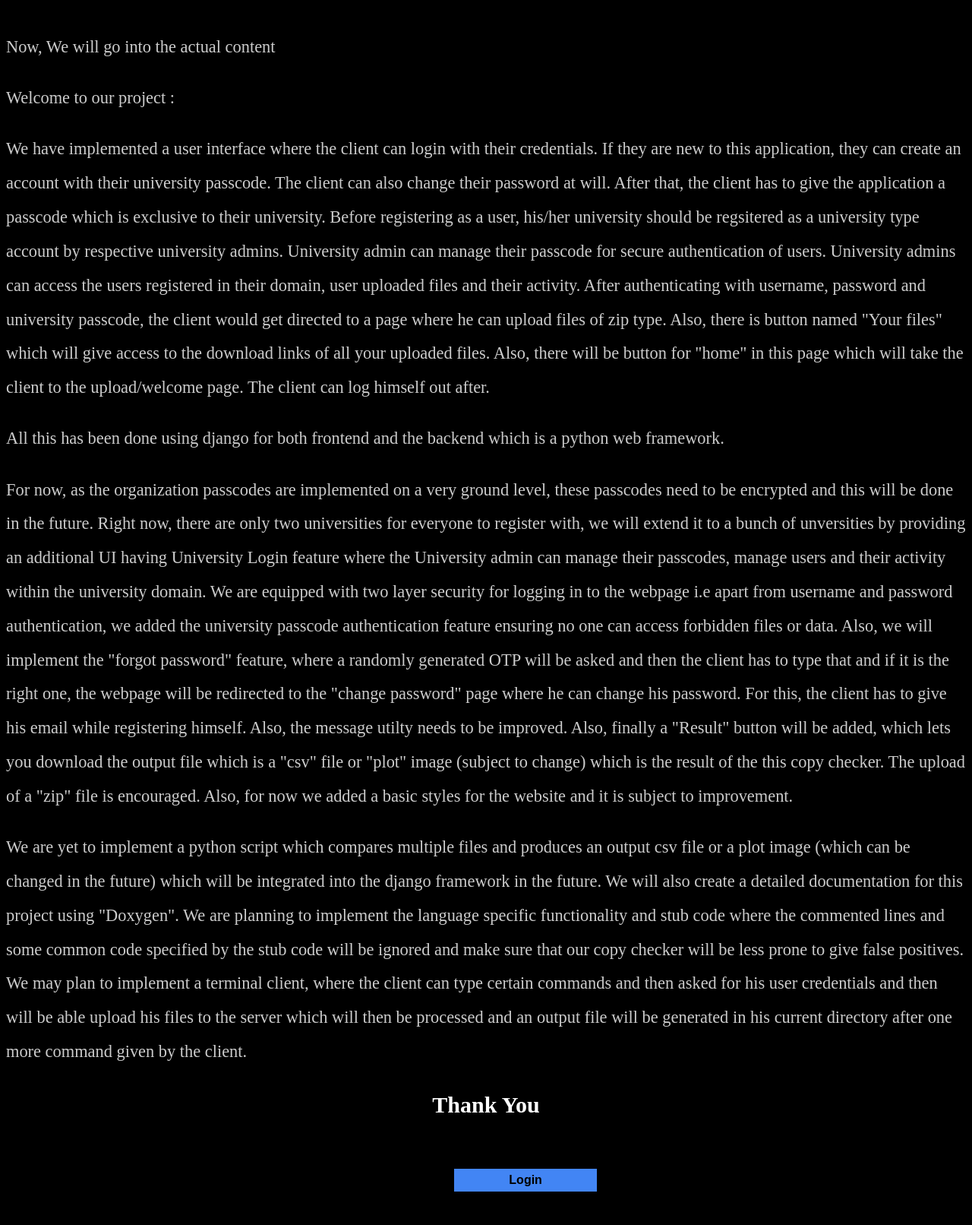
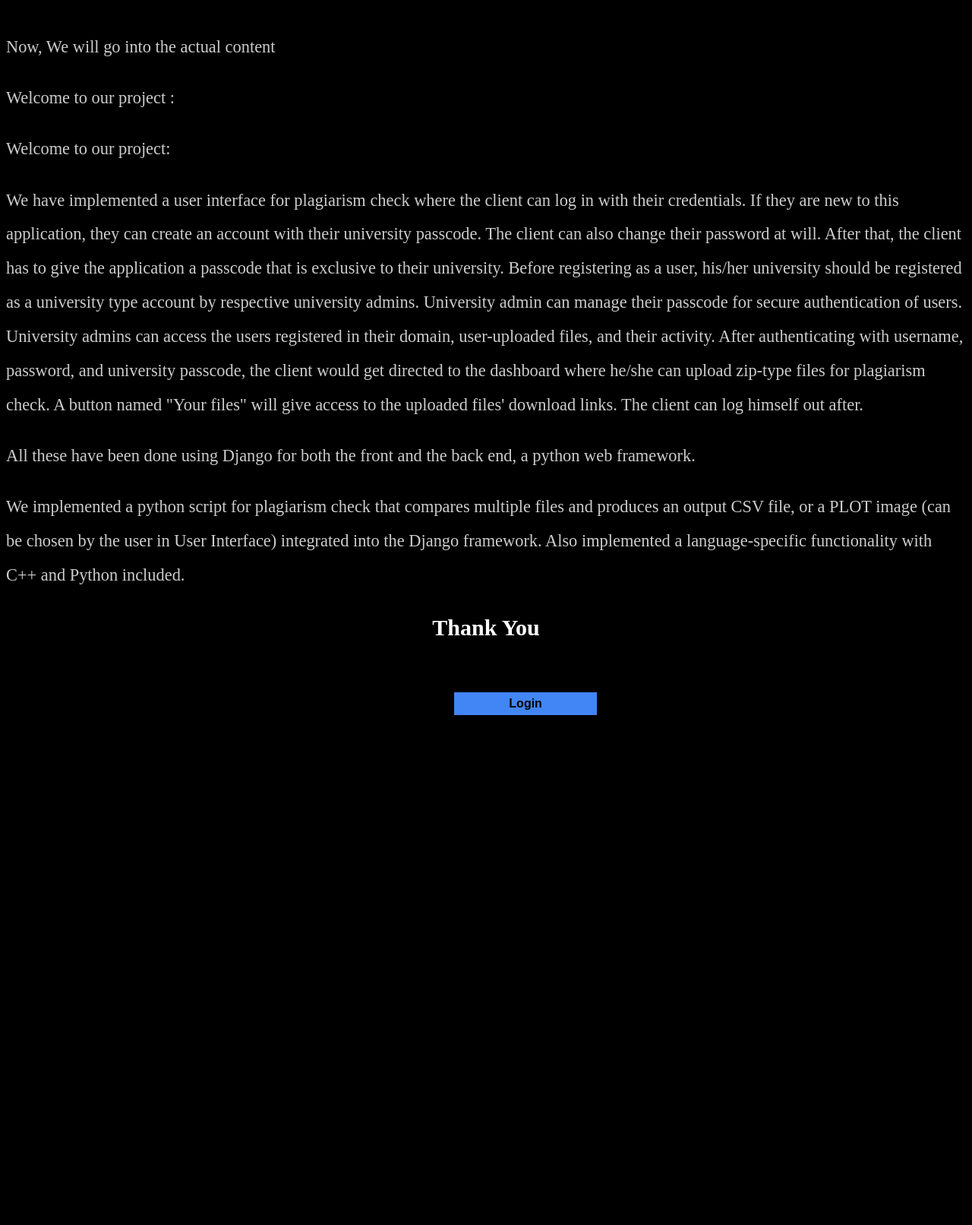
Before and after one commit to pranayvarmas/Course-Project, a Django app: page /aboutus/ in a window 1280 px wide. Shown: the part 718-2330 px from the top of the page at 76% size. After the commit the page ends 1659 px from the top, so only its background shows below. Run offline with Django 3.2, Linux system fonts and the light colour scheme.

Commit message:
Update aboutus.html

```diff
--- a/red_plag/UI/templates/aboutus.html
+++ b/red_plag/UI/templates/aboutus.html
@@ -56,13 +56,16 @@
 <p class="p1">Now, We will go into the actual content</p>
 <p class="p1">Welcome to our project :</p>
 <p class="p1">
-We have implemented a user interface where the client can login with their credentials. If they are new to this application, they can create an account with their university passcode. The client can also change their password at will. After that, the client has to give the application a passcode which is exclusive to their university. Before registering as a user, his/her university should be regsitered as a university type account by respective university admins. University admin can manage their passcode for secure authentication of users. University admins can access the users registered in their domain, user uploaded files and their activity. After authenticating with username, password and university passcode, the client would get directed to a page where he can upload files of zip type. Also, there is button named "Your files" which will give access to the download links of all your uploaded files. Also, there will be button for "home" in this page which will take the client to the upload/welcome page. The client can log himself out after.</p>
-
-<p class="p1">All this has been done using django for both frontend and the backend which is a python web framework.</p>
-
-<p class="p1">For now, as the organization passcodes are implemented on a very ground level, these passcodes need to be encrypted and this will be done in the future. Right now, there are only two universities for everyone to register with, we will extend it to a bunch of unversities by providing an additional UI having University Login feature where the University admin can manage their passcodes, manage users and their activity within the university domain. We are equipped with two layer security for logging in to the webpage i.e apart from username and password authentication, we added the university passcode authentication feature ensuring no one can access forbidden files or data. Also, we will implement the "forgot password" feature, where a randomly generated OTP will be asked and then the client has to type that and if it is the right one, the webpage will be redirected to the "change password" page where he can change his password. For this, the client has to give his email while registering himself. Also, the message utilty needs to be improved. Also, finally a "Result" button will be added, which lets you download the output file which is a "csv" file or "plot" image (subject to change) which is the result of the this copy checker. The upload of a "zip" file is encouraged. Also, for now we added a basic styles for the website and it is subject to improvement.</p>
 <p class="p1">
-We are yet to implement a python script which compares multiple files and produces an output csv file or a plot image (which can be changed in the future) which will be integrated into the django framework in the future. We will also create a detailed documentation for this project using "Doxygen". We are planning to implement the language specific functionality and stub code where the commented lines and some common code specified by the stub code will be ignored and make sure that our copy checker will be less prone to give false positives. We may plan to implement a terminal client, where the client can type certain commands and then asked for his user credentials and then will be able upload his files to the server which will then be processed and an output file will be generated in his current directory after one more command given by the client.
+Welcome to our project: </p>
+<p class="p1">
+We have implemented a user interface for plagiarism check where the client can log in with their credentials. If they are new to this application, they can create an account with their university passcode. The client can also change their password at will. After that, the client has to give the application a passcode that is exclusive to their university. Before registering as a user, his/her university should be registered as a university type account by respective university admins. University admin can manage their passcode for secure authentication of users. University admins can access the users registered in their domain, user-uploaded files, and their activity. After authenticating with username, password, and university passcode, the client would get directed to the dashboard where he/she can upload zip-type files for plagiarism check. A button named "Your files" will give access to the uploaded files' download links. The client can log himself out after.
+</p>
+<p class="p1">
+All these have been done using Django for both the front and the back end, a python web framework.
+</p>
+<p class="p1">
+We implemented a python script for plagiarism check that compares multiple files and produces an output CSV file, or a PLOT image (can be chosen by the user in User Interface) integrated into the Django framework. Also implemented a language-specific functionality with C++ and Python included.
 </p>
 <p class="p2"><b>Thank You</b></p>
 
```
